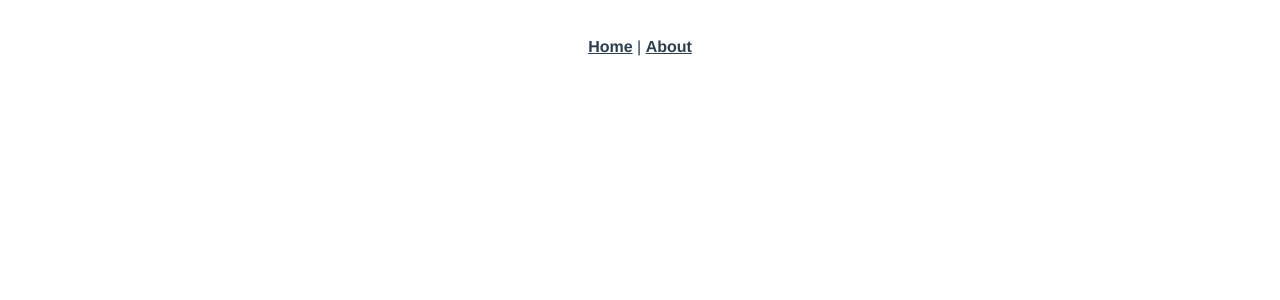
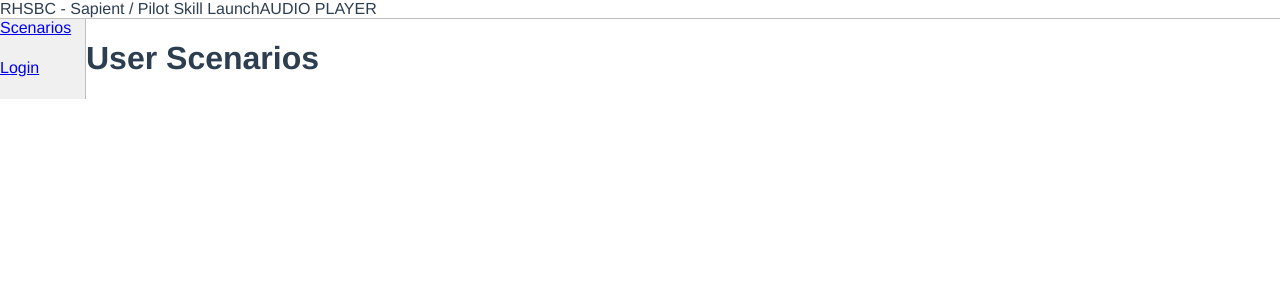
Before and after one commit to patocorrenti/vx-frontend, a Vue app: page /user-scenarios in a window 1280 px wide. Shown: the top 300 px of the page. Built offline with nearby package versions, Linux system fonts and the light colour scheme.

Commit message:
layout structure and basic components

```diff
--- a/src/App.vue
+++ b/src/App.vue
@@ -1,32 +1,43 @@
 <template>
   <div id="app">
-    <div id="nav">
-      <router-link to="/">Home</router-link> |
-      <router-link to="/about">About</router-link>
-    </div>
-    <router-view/>
+    <Header/>
+    <Navigation/>
+    <main class="content">
+      <router-view/>
+    </main>
   </div>
 </template>
 
-<style lang="scss">
-#app {
-  font-family: Avenir, Helvetica, Arial, sans-serif;
-  -webkit-font-smoothing: antialiased;
-  -moz-osx-font-smoothing: grayscale;
-  text-align: center;
-  color: #2c3e50;
+<script>
+import Header from '@/components/Header.vue'
+import Navigation from '@/components/Navigation.vue'
+
+export default {
+  name: 'App',
+  components: {
+    Header,
+    Navigation
+  }
 }
 
-#nav {
-  padding: 30px;
+</script>
 
-  a {
-    font-weight: bold;
-    color: #2c3e50;
+<style lang="scss">
+body {
+  padding: 0;
+  margin: 0;
+}
+#app {
+  color: #2c3e50;
+  display: flex;
+  flex-wrap: wrap;
+  font-family: Avenir, Helvetica, Arial, sans-serif;
 
-    &.router-link-exact-active {
-      color: #42b983;
-    }
+  > * {
+    box-sizing: border-box;
+  }
+  .content {
+    width: calc(100% - 86px);
   }
 }
 </style>
--- /dev/null
+++ b/src/components/Header.vue
@@ -0,0 +1,26 @@
+<template>
+  <header class="main-header">
+    <div class="logo">R</div>
+    <div class="main-title">
+      HSBC - Sapient / Pilot Skill Launch
+    </div>
+    <div class="audio-player">
+      AUDIO PLAYER
+    </div>
+  </header>
+</template>
+
+<script>
+export default {
+  name: 'Header',
+}
+</script>
+
+<style lang="scss">
+.main-header {
+  border-bottom: solid 1px $color-line-grey;
+  display: flex;
+  flex-wrap: wrap;
+  width: 100%;
+}
+</style>
--- a/src/components/HelloWorld.vue
+++ /dev/null
@@ -1,62 +0,0 @@
-<template>
-  <div class="hello">
-    <h1>{{ msg }}</h1>
-    <p>
-      For a guide and recipes on how to configure / customize this project,<br>
-      check out the
-      <a href="https://cli.vuejs.org" target="_blank" rel="noopener">vue-cli documentation</a>.
-    </p>
-    <h3>Installed CLI Plugins</h3>
-    <ul>
-      <li><a href="https://github.com/vuejs/vue-cli/tree/dev/packages/%40vue/cli-plugin-babel" target="_blank" rel="noopener">babel</a></li>
-      <li><a href="https://github.com/vuejs/vue-cli/tree/dev/packages/%40vue/cli-plugin-router" target="_blank" rel="noopener">router</a></li>
-      <li><a href="https://github.com/vuejs/vue-cli/tree/dev/packages/%40vue/cli-plugin-vuex" target="_blank" rel="noopener">vuex</a></li>
-      <li><a href="https://github.com/vuejs/vue-cli/tree/dev/packages/%40vue/cli-plugin-eslint" target="_blank" rel="noopener">eslint</a></li>
-      <li><a href="https://github.com/vuejs/vue-cli/tree/dev/packages/%40vue/cli-plugin-unit-mocha" target="_blank" rel="noopener">unit-mocha</a></li>
-      <li><a href="https://github.com/vuejs/vue-cli/tree/dev/packages/%40vue/cli-plugin-e2e-cypress" target="_blank" rel="noopener">e2e-cypress</a></li>
-    </ul>
-    <h3>Essential Links</h3>
-    <ul>
-      <li><a href="https://vuejs.org" target="_blank" rel="noopener">Core Docs</a></li>
-      <li><a href="https://forum.vuejs.org" target="_blank" rel="noopener">Forum</a></li>
-      <li><a href="https://chat.vuejs.org" target="_blank" rel="noopener">Community Chat</a></li>
-      <li><a href="https://twitter.com/vuejs" target="_blank" rel="noopener">Twitter</a></li>
-      <li><a href="https://news.vuejs.org" target="_blank" rel="noopener">News</a></li>
-    </ul>
-    <h3>Ecosystem</h3>
-    <ul>
-      <li><a href="https://router.vuejs.org" target="_blank" rel="noopener">vue-router</a></li>
-      <li><a href="https://vuex.vuejs.org" target="_blank" rel="noopener">vuex</a></li>
-      <li><a href="https://github.com/vuejs/vue-devtools#vue-devtools" target="_blank" rel="noopener">vue-devtools</a></li>
-      <li><a href="https://vue-loader.vuejs.org" target="_blank" rel="noopener">vue-loader</a></li>
-      <li><a href="https://github.com/vuejs/awesome-vue" target="_blank" rel="noopener">awesome-vue</a></li>
-    </ul>
-  </div>
-</template>
-
-<script>
-export default {
-  name: 'HelloWorld',
-  props: {
-    msg: String
-  }
-}
-</script>
-
-<!-- Add "scoped" attribute to limit CSS to this component only -->
-<style scoped lang="scss">
-h3 {
-  margin: 40px 0 0;
-}
-ul {
-  list-style-type: none;
-  padding: 0;
-}
-li {
-  display: inline-block;
-  margin: 0 10px;
-}
-a {
-  color: #42b983;
-}
-</style>
--- /dev/null
+++ b/src/components/Navigation.vue
@@ -0,0 +1,17 @@
+<template>
+  <nav class="main-nav">
+    <router-link to="/user-scenarios">Scenarios</router-link>
+    <router-link to="/">Login</router-link>
+  </nav>
+</template>
+
+<style lang="scss">
+.main-nav {
+  background: $color-light-grey;
+  border-right: solid 1px $color-line-grey;
+  display: flex;
+  flex-wrap: wrap;
+  max-width: 86px;
+  width: 100%;
+}
+</style>
--- a/src/router/index.js
+++ b/src/router/index.js
@@ -1,22 +1,22 @@
 import Vue from 'vue'
 import VueRouter from 'vue-router'
-import Home from '../views/Home.vue'
+import Login from '../views/Login.vue'
 
 Vue.use(VueRouter)
 
   const routes = [
   {
     path: '/',
-    name: 'Home',
-    component: Home
+    name: 'Login',
+    component: Login
   },
   {
-    path: '/about',
-    name: 'About',
+    path: '/user-scenarios',
+    name: 'User Scenarios',
     // route level code-splitting
     // this generates a separate chunk (about.[hash].js) for this route
     // which is lazy-loaded when the route is visited.
-    component: () => import(/* webpackChunkName: "about" */ '../views/About.vue')
+    component: () => import(/* webpackChunkName: "about" */ '../views/UserScenarios.vue')
   }
 ]
 
--- /dev/null
+++ b/src/styles/_variables.scss
@@ -0,0 +1,2 @@
+$color-light-grey: #f0f0f0;
+$color-line-grey: #bebebe;
--- a/src/views/About.vue
+++ /dev/null
@@ -1,5 +0,0 @@
-<template>
-  <div class="about">
-    <h1>This is an about page</h1>
-  </div>
-</template>
--- a/src/views/Home.vue
+++ /dev/null
@@ -1,18 +0,0 @@
-<template>
-  <div class="home">
-    <img alt="Vue logo" src="../assets/logo.png">
-    <HelloWorld msg="Welcome to Your Vue.js App"/>
-  </div>
-</template>
-
-<script>
-// @ is an alias to /src
-import HelloWorld from '@/components/HelloWorld.vue'
-
-export default {
-  name: 'Home',
-  components: {
-    HelloWorld
-  }
-}
-</script>
--- /dev/null
+++ b/src/views/Login.vue
@@ -0,0 +1,17 @@
+<template>
+  <div class="home">
+    <h1>Login</h1>
+    <img alt="Vue logo" src="../assets/logo.png">
+    <p>Lorem ipsum dolor sit amet, consectetur adipiscing elit. Proin eleifend, nulla et volutpat eleifend, ligula felis venenatis nunc, sed viverra augue justo a metus. Suspendisse potenti. Integer tempor magna vitae leo porta, ornare sollicitudin magna sollicitudin. Quisque tristique turpis eu justo imperdiet iaculis et venenatis purus. Etiam iaculis porta turpis id aliquam. Vivamus pellentesque consectetur elit. Lorem ipsum dolor sit amet, consectetur adipiscing elit.</p>
+    <p>Vivamus mi leo, porta molestie ex vitae, placerat faucibus augue. Vestibulum a semper enim. Nullam vel ligula maximus, pretium risus non, ultricies sem. Donec cursus accumsan ligula ac viverra. In non molestie velit. Donec sollicitudin interdum egestas. Curabitur euismod turpis mauris, vel egestas quam dapibus in. Aliquam accumsan tempor gravida. Integer at eros vitae magna aliquam tincidunt eu sed risus. Duis tempus bibendum risus sed elementum. Pellentesque finibus sodales fringilla. Cras euismod, ligula sed sagittis finibus, lorem nulla pharetra mi, eu cursus sem sem eget metus.</p>
+    <p>Vivamus malesuada quis arcu vitae ullamcorper. Aliquam at libero nec mauris mattis venenatis. Suspendisse nec tellus id est elementum vestibulum sed in orci. Nullam in aliquet lorem. Mauris accumsan elit velit, ut fringilla neque fermentum nec. Ut egestas elit in velit pulvinar mollis vel eu sapien. Suspendisse ornare leo eu massa iaculis viverra eget quis nisl. Aliquam sem lacus, convallis id massa consectetur, dapibus volutpat est. Nunc maximus urna nec lectus mollis, eu pulvinar nibh sodales. Duis sollicitudin magna eget dolor gravida, non commodo ligula tincidunt. Pellentesque elementum sapien eu diam efficitur luctus.</p>
+    <p>Maecenas vitae turpis elit. Praesent posuere consectetur velit, vitae viverra purus tempor sit amet. Quisque sed iaculis felis. Curabitur efficitur tellus sed urna sodales convallis. Ut aliquet, dolor eget varius iaculis, dolor elit ultrices ipsum, vitae semper mauris enim et ipsum. Vestibulum rutrum consequat nulla. Nulla sed ante diam.</p>
+    <p>Donec nec suscipit est. Aliquam vehicula interdum pharetra. Sed ac consequat sem. Proin eget justo nec nisl interdum gravida. Nulla luctus leo a dui vulputate bibendum. Fusce eu enim tristique nulla tempus tincidunt eget at ipsum. Nam id placerat eros, a convallis mi. Aenean et lectus aliquet, tristique dui eu, tempus leo.</p>
+  </div>
+</template>
+
+<script>
+export default {
+  name: 'Login',
+}
+</script>
--- /dev/null
+++ b/src/views/UserScenarios.vue
@@ -0,0 +1,11 @@
+<template>
+  <div class="scenarios">
+    <h1>User Scenarios</h1>
+  </div>
+</template>
+
+<script>
+</script>
+
+<style lang="scss">
+</style>
--- /dev/null
+++ b/vue.config.js
@@ -0,0 +1,9 @@
+module.exports = {
+    css: {
+      loaderOptions: {
+        sass: {
+          prependData: `@import "@/styles/_variables.scss";`
+        }
+      }
+    }
+};
```
